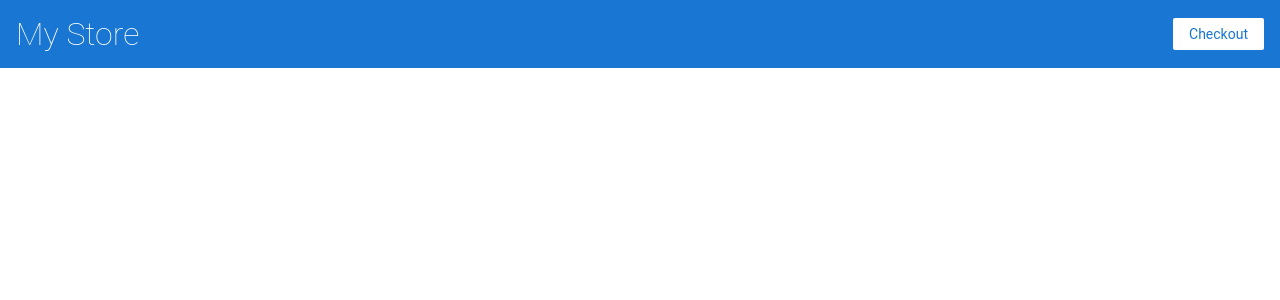
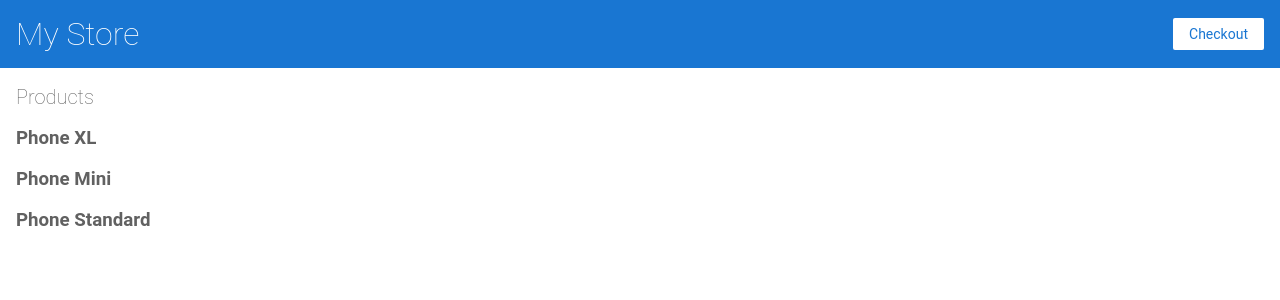
Before and after one commit to SilviuMihai/Step-by-Step-Angular, an Angular app: page / in a window 1280 px wide. Shown: the top 300 px of the page. Built offline with nearby package versions, Linux system fonts and the light colour scheme.

Commit message:
Used Property Binding ([title]) and Structural Directive ngFor

```diff
--- a/src/app/app-routing.module.ts
+++ b/src/app/app-routing.module.ts
@@ -1,7 +1,10 @@
 import { NgModule } from '@angular/core';
 import { Routes, RouterModule } from '@angular/router';
+import { ProductListComponent } from './product-list/product-list/product-list.component';
 
-const routes: Routes = [];
+const routes: Routes = [
+  { path:'', component: ProductListComponent  }
+];
 
 @NgModule({
   imports: [RouterModule.forRoot(routes)],
--- a/src/app/product-list/product-list/product-list.component.html
+++ b/src/app/product-list/product-list/product-list.component.html
@@ -1 +1,4 @@
 <h2>Products</h2>
+<div *ngFor="let product of listproducts">
+    <a [title]="product.name + ' details'"><h3>{{ product.name }}</h3></a>
+</div>
--- a/src/app/product-list/product-list/product-list.component.ts
+++ b/src/app/product-list/product-list/product-list.component.ts
@@ -1,4 +1,5 @@
 import { Component, OnInit } from '@angular/core';
+import { products } from '../../products'
 
 @Component({
   selector: 'app-product-list',
@@ -7,6 +8,8 @@ import { Component, OnInit } from '@angular/core';
 })
 export class ProductListComponent implements OnInit {
 
+  listproducts = products;
+
   constructor() { }
 
   ngOnInit(): void {
```
